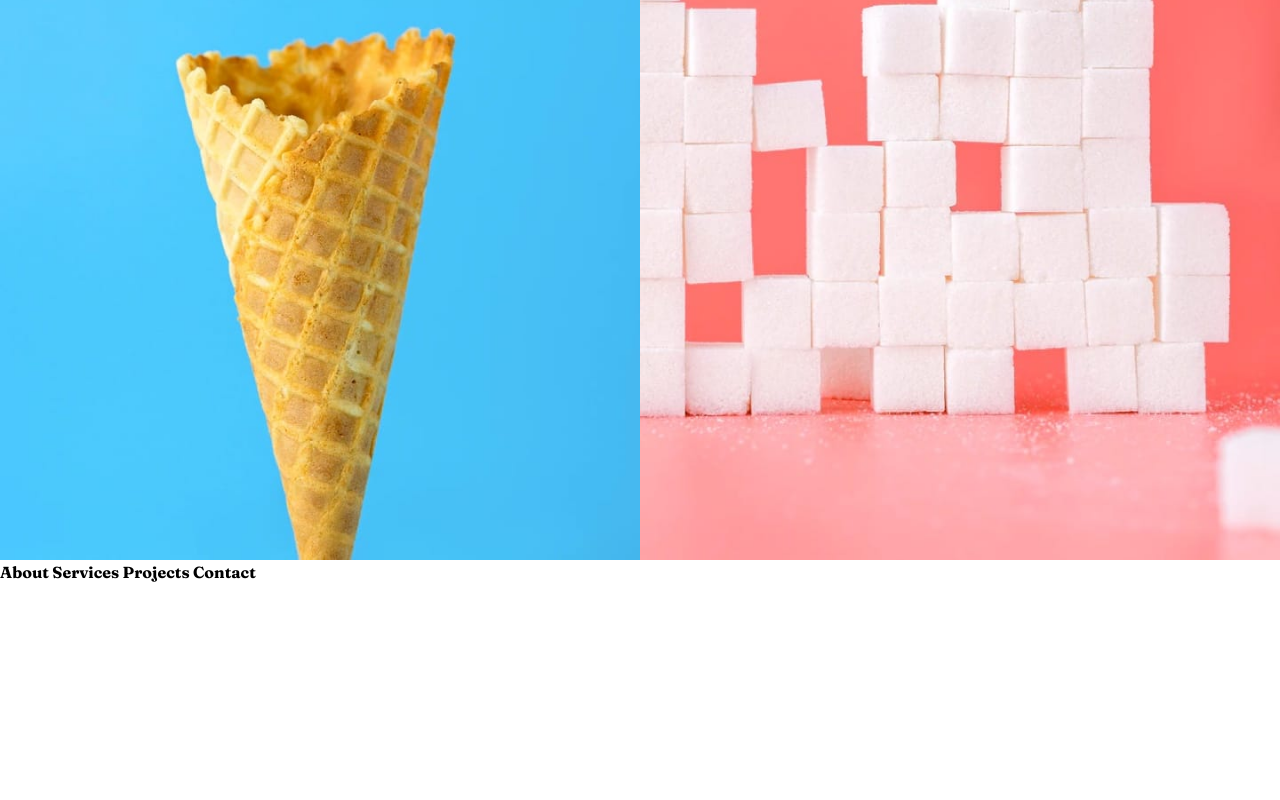
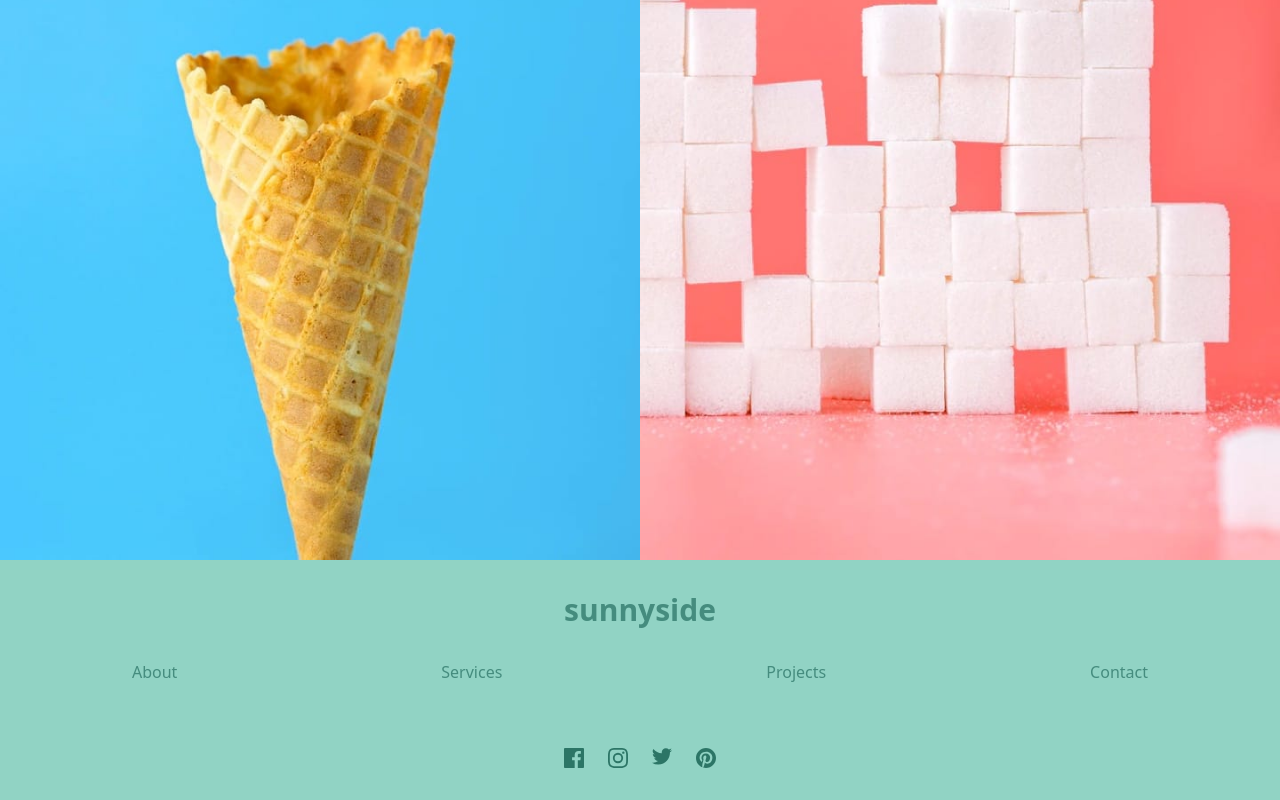
Before and after one commit to Kielx/Sunnyside, a React (Create React App) app: page / in a window 1280 px wide. Shown: the part 5071-5871 px from the top of the page. Before the commit the page ends 5655 px from the top, so only its background shows below. Built offline with nearby package versions, Linux system fonts and the light colour scheme.

Commit message:
Add footer

```diff
--- a/src/App.js
+++ b/src/App.js
@@ -2,6 +2,7 @@
 import Section from "./components/Section";
 import GraphicSection from "./components/graphicSection";
 import Gallery from "./components/Gallery";
+import Footer from "./components/Footer";
 
 import section1ImageMobile from "./images/mobile/image-transform.jpg";
 import section1Image from "./images/desktop/image-transform.jpg";
@@ -54,7 +55,7 @@
       ></GraphicSection>
       <Testimonials></Testimonials>
       <Gallery></Gallery>
-      <div className="font-text">About Services Projects Contact</div>
+      <Footer></Footer>
     </>
   );
 }
--- /dev/null
+++ b/src/components/Footer.js
@@ -0,0 +1,57 @@
+import React from "react";
+
+const Footer = () => {
+  return (
+    <footer className="bg-display-green text-display-darkModerateCyan">
+      <h2 className="text-center pt-8 pb-8 text-3xl font-extrabold">
+        sunnyside
+      </h2>
+      <ul className="flex justify-around pb-16">
+        <li>About</li>
+        <li>Services</li>
+        <li>Projects</li>
+        <li>Contact</li>
+      </ul>
+      <ul className="flex justify-center gap-6 pb-8">
+        <li>
+          <svg width="20" height="20" xmlns="http://www.w3.org/2000/svg">
+            <path
+              d="M18.896 0H1.104C.494 0 0 .494 0 1.104v17.793C0 19.506.494 20 1.104 20h9.58v-7.745H8.076V9.237h2.606V7.01c0-2.583 1.578-3.99 3.883-3.99 1.104 0 2.052.082 2.329.119v2.7h-1.598c-1.254 0-1.496.597-1.496 1.47v1.928h2.989l-.39 3.018h-2.6V20h5.098c.608 0 1.102-.494 1.102-1.104V1.104C20 .494 19.506 0 18.896 0z"
+              fill="#2C7566"
+              fill-rule="nonzero"
+            />
+          </svg>
+        </li>
+        <li>
+          <svg width="20" height="20" xmlns="http://www.w3.org/2000/svg">
+            <path
+              d="M10 1.802c2.67 0 2.987.01 4.042.059 2.71.123 3.975 1.409 4.099 4.099.048 1.054.057 1.37.057 4.04 0 2.672-.01 2.988-.057 4.042-.124 2.687-1.387 3.975-4.1 4.099-1.054.048-1.37.058-4.041.058-2.67 0-2.987-.01-4.04-.058-2.718-.124-3.977-1.416-4.1-4.1-.048-1.054-.058-1.37-.058-4.041 0-2.67.01-2.986.058-4.04.124-2.69 1.387-3.977 4.1-4.1 1.054-.048 1.37-.058 4.04-.058zM10 0C7.284 0 6.944.012 5.877.06 2.246.227.227 2.242.061 5.877.01 6.944 0 7.284 0 10s.012 3.057.06 4.123c.167 3.632 2.182 5.65 5.817 5.817 1.067.048 1.407.06 4.123.06s3.057-.012 4.123-.06c3.629-.167 5.652-2.182 5.816-5.817.05-1.066.061-1.407.061-4.123s-.012-3.056-.06-4.122C19.777 2.249 17.76.228 14.124.06 13.057.01 12.716 0 10 0zm0 4.865a5.135 5.135 0 100 10.27 5.135 5.135 0 000-10.27zm0 8.468a3.333 3.333 0 110-6.666 3.333 3.333 0 010 6.666zm5.338-9.87a1.2 1.2 0 100 2.4 1.2 1.2 0 000-2.4z"
+              fill="#2C7566"
+              fill-rule="nonzero"
+            />
+          </svg>
+        </li>
+        <li>
+          <svg width="20" height="17" xmlns="http://www.w3.org/2000/svg">
+            <path
+              d="M20 2.172a8.192 8.192 0 01-2.357.646 4.11 4.11 0 001.805-2.27 8.22 8.22 0 01-2.606.996A4.096 4.096 0 0013.847.248c-2.65 0-4.596 2.472-3.998 5.037A11.648 11.648 0 011.392 1a4.109 4.109 0 001.27 5.478 4.086 4.086 0 01-1.858-.513c-.045 1.9 1.318 3.679 3.291 4.075a4.113 4.113 0 01-1.853.07 4.106 4.106 0 003.833 2.849A8.25 8.25 0 010 14.658a11.616 11.616 0 006.29 1.843c7.618 0 11.923-6.434 11.663-12.205A8.354 8.354 0 0020 2.172z"
+              fill="#2C7566"
+              fill-rule="nonzero"
+            />
+          </svg>
+        </li>
+        <li>
+          <svg width="20" height="20" xmlns="http://www.w3.org/2000/svg">
+            <path
+              d="M10 0C4.477 0 0 4.477 0 10c0 4.237 2.636 7.855 6.356 9.312-.088-.791-.167-2.005.035-2.868.181-.78 1.172-4.97 1.172-4.97s-.299-.6-.299-1.486c0-1.39.806-2.428 1.81-2.428.852 0 1.264.64 1.264 1.408 0 .858-.546 2.14-.828 3.33-.236.995.5 1.807 1.48 1.807 1.778 0 3.144-1.874 3.144-4.58 0-2.393-1.72-4.068-4.176-4.068-2.845 0-4.516 2.135-4.516 4.34 0 .859.331 1.781.745 2.281a.3.3 0 01.069.288l-.278 1.133c-.044.183-.145.223-.335.134-1.249-.581-2.03-2.407-2.03-3.874 0-3.154 2.292-6.052 6.608-6.052 3.469 0 6.165 2.473 6.165 5.776 0 3.447-2.173 6.22-5.19 6.22-1.013 0-1.965-.525-2.291-1.148l-.623 2.378c-.226.869-.835 1.958-1.244 2.621.937.29 1.931.446 2.962.446 5.523 0 10-4.477 10-10S15.523 0 10 0z"
+              fill="#2C7566"
+              fill-rule="nonzero"
+            />
+          </svg>
+        </li>
+      </ul>
+    </footer>
+  );
+};
+
+export default Footer;
--- a/tailwind.config.js
+++ b/tailwind.config.js
@@ -11,6 +11,7 @@
         display: {
           softRed: "hsl(7, 99%, 70%)",
           yellow: "hsl(51, 100%, 49%)",
+          green: "rgb(145 211 196)",
           darkDesaturatedCyan: "hsl(167, 40%, 24%)",
           darkBlue: "hsl(198, 62%, 26%)",
           darkModerateCyan: "hsl(168, 34%, 41%)",
```
